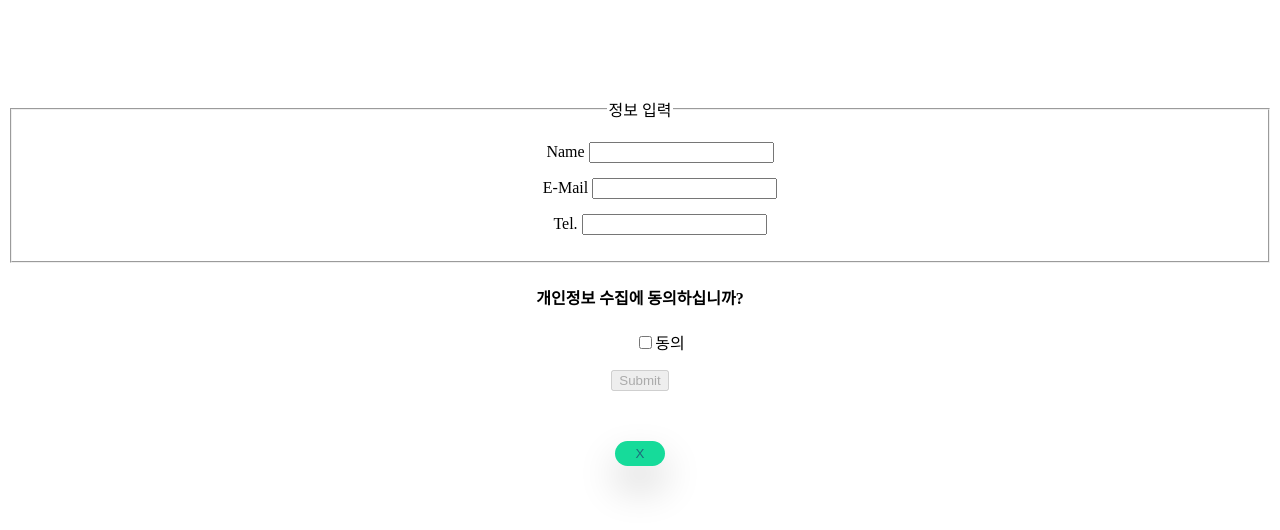
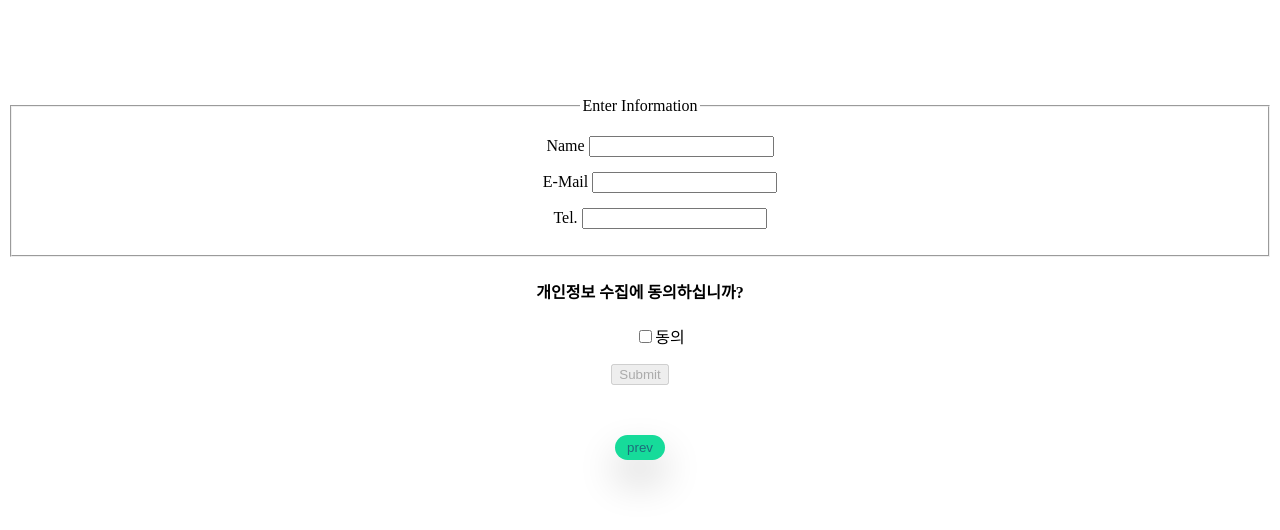
Before and after one commit to JJyun00/4AllTest, a website: page 프로젝트/information.html in a window 1280 px wide. Shown: the part 120-650 px from the top of the page. Drawn offline with Linux system fonts and the light colour scheme.

Commit message:
Update information.html

```diff
--- a/프로젝트/information.html
+++ b/프로젝트/information.html
@@ -4,9 +4,10 @@
     <meta charset="UTF-8">
     <meta http-equiv="X-UA-Compatible" content="IE=edge">
     <meta name="viewport" content="width=device-width, initial-scale=1.0">
-    <title>KallisPrep</title>
+    <title>Enter Information</title>
     <link rel="stylesheet" type="text/css" href="css/style-all.css">
     <script src="checkevent.js"></script>
+    <script src="sb_event.js"></script>
 </head>
 <body>
     <header>
@@ -16,7 +17,7 @@
     <div>
         <form action = ''>
             <fieldset>
-                <legend>정보 입력</legend>
+                <legend>Enter Information</legend>
                 <ul>
                     <li>
                         <label for="username">Name</label>
@@ -35,13 +36,13 @@
 
             <h4>개인정보 수집에 동의하십니까?</h4>
             <ul>
-                <li><input type = "checkbox" value="perin" id="chk" onclick="toggleTextbox(this)">동의</li>
+                <li><input type ="checkbox" value="perin" id="chk" onclick="chkbox(this)">동의</li>
             </ul>
-            <input type = 'submit' value="Submit" disabled="disabled" id="check" disabled>
+            <input type = 'submit' value="Submit" id="check" disabled="false" onclick="sbevent()">
         </form>
     </div>
 
-        <div><button class="btn4" onclick="location.href='GETest.html'">X</button></div>
+        <div><button class="btn4">prev</button></div>
 
 </body>
 </html>
```
